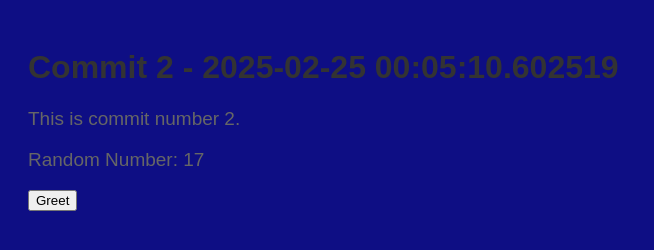
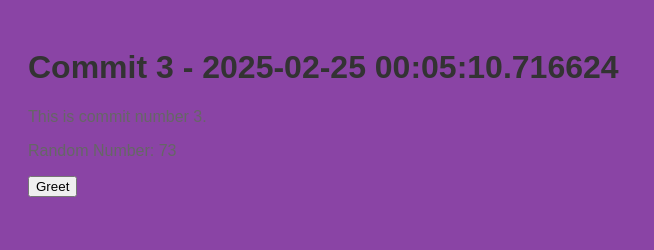
Before and after one commit to polishflits/autogen-repo-20250225000504, a plain HTML site: page index.html in a window 1280 px wide. Shown: the whole page, without its empty margins (0-654 px from the left). Drawn offline with Linux system fonts and the light colour scheme.

Commit message:
📝 Auto commit 3 with HTML, CSS, and JS

```diff
--- a/index.html
+++ b/index.html
@@ -2,13 +2,13 @@
     <!DOCTYPE html>
     <html>
     <head>
-        <title>Commit 2 - 2025-02-25 00:05:10.602519</title>
+        <title>Commit 3 - 2025-02-25 00:05:10.716624</title>
         <link rel="stylesheet" href="style.css">
     </head>
     <body>
-        <h1>Commit 2 - 2025-02-25 00:05:10.602519</h1>
-        <p>This is commit number 2.</p>
-        <p>Random Number: 17</p>
+        <h1>Commit 3 - 2025-02-25 00:05:10.716624</h1>
+        <p>This is commit number 3.</p>
+        <p>Random Number: 73</p>
         <button onclick="greet()">Greet</button>
         <script src="script.js"></script>
     </body>
--- a/script.js
+++ b/script.js
@@ -2,4 +2,4 @@
     function greet() {
         alert('Hello from commit ' + commitNumber + '!');
     }
-    var commitNumber = 2;
+    var commitNumber = 3;
--- a/style.css
+++ b/style.css
@@ -1,7 +1,7 @@
 
     body {
         font-family: Arial, sans-serif;
-        background-color: #0e0e84;
+        background-color: #8a44a5;
         padding: 20px;
     }
     h1 {
@@ -9,5 +9,5 @@
     }
     p {
         color: #666;
-        font-size: 19px;
+        font-size: 16px;
     }
```
